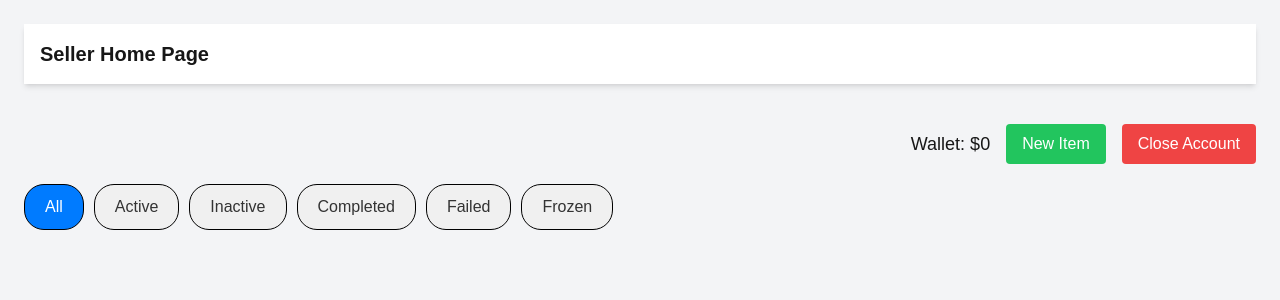
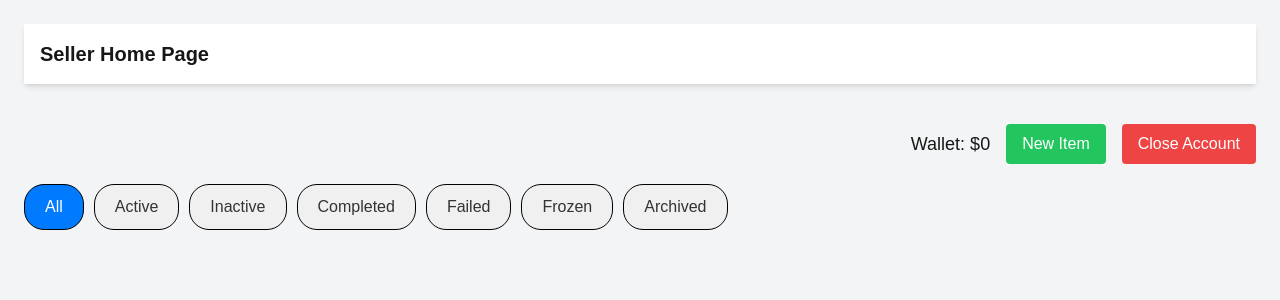
Before and after one commit to bhakti36/Groovy-Auction-House, a Next.js app: page /pages/SellerHomePage in a window 1280 px wide. Shown: the top 300 px of the page. Built offline with nearby package versions, Linux system fonts and the light colour scheme.

Commit message:
Seller Home Page Added Archived

```diff
--- a/Lambda/Seller/ReviewItems.mjs
+++ b/Lambda/Seller/ReviewItems.mjs
@@ -38,7 +38,7 @@ export const handler = async (event) => {
     const getItemsAndBidsBySellerID = async (sellerID) => {
         const query = `
             SELECT
-                i.ItemID, i.Name, i.Description, i.Images, i.InitialPrice, i.StartDate, i.DurationDays, i.DurationHours, i.DurationMinutes, i.IsComplete, i.IsFrozen, i.IsPublished,
+                i.ItemID, i.Name, i.Description, i.Images, i.InitialPrice, i.StartDate, i.DurationDays, i.DurationHours, i.DurationMinutes, i.IsComplete, i.IsFrozen, i.IsPublished, i.IsArchived,
                 b.BidID, b.BuyerID, b.BidAmount, b.BidTimeStamp
             FROM
                 auction_house.Item i
@@ -70,6 +70,7 @@ export const handler = async (event) => {
                     IsComplete: row.IsComplete,
                     IsFrozen: row.IsFrozen,
                     IsPublished: row.IsPublished,
+                    IsArchived: row.IsArchived,
                     bids: []
                 };
             }
--- a/src/app/component/FilterBar.tsx
+++ b/src/app/component/FilterBar.tsx
@@ -52,6 +52,12 @@ const FilterBar: React.FC<FilterBarProps> = ({ setFilter }) => {
       >
         Frozen
       </button>{" "}
+      <button
+        className={activeFilter === "Archived" ? "active" : ""}
+        onClick={() => handleFilterClick("Archived")}
+      >
+        Archived
+      </button>{" "}
     </div>
   );
 };
--- a/src/app/models/item.ts
+++ b/src/app/models/item.ts
@@ -12,6 +12,7 @@ export interface Item {
   durationMinutes: number;
   isPublished: boolean;
   isFrozen: boolean;
+  isArchived: boolean;
   actions: string[];
   bids: Bid[];
 }
@@ -36,6 +37,7 @@ export interface ItemJson {
   IsComplete: boolean;
   IsFrozen: boolean;
   IsPublished: boolean;
+  IsArchived: boolean;
   bids: BidJson[];
 }
 
--- a/src/app/pages/SellerHomePage/page.tsx
+++ b/src/app/pages/SellerHomePage/page.tsx
@@ -115,6 +115,7 @@ export default function SellerPage() {
             durationMinutes: item.DurationMinutes,
             isFrozen: item.IsFrozen,
             isPublished: item.IsPublished,
+            isArchived: item.IsArchived,
             bids: item.bids.map((bid: BidJson) => ({
               id: bid.BidID,
               buyerID: bid.BuyerID,
@@ -138,6 +139,7 @@ export default function SellerPage() {
             durationMinutes: item.DurationMinutes,
             isFrozen: item.IsFrozen,
             isPublished: item.IsPublished,
+            isArchived: item.IsArchived,
             bids: item.bids.map((bid: BidJson) => ({
               id: bid.BidID,
               buyerID: bid.BuyerID,
--- a/src/app/utils/sellerUtils.ts
+++ b/src/app/utils/sellerUtils.ts
@@ -24,7 +24,10 @@ export const determineItemStatusAndActions = (item: Item) => {
         actions = ["Publish", "Edit", "Remove"];
       }
     } else {
-      if (item.bids.length > 0) {
+        if (item.isArchived) {
+        status = "Archived";
+        actions = [];
+      } else if (item.bids.length > 0) {
         status = "Completed";
         actions = ["Fulfill"];
       } else {
```
